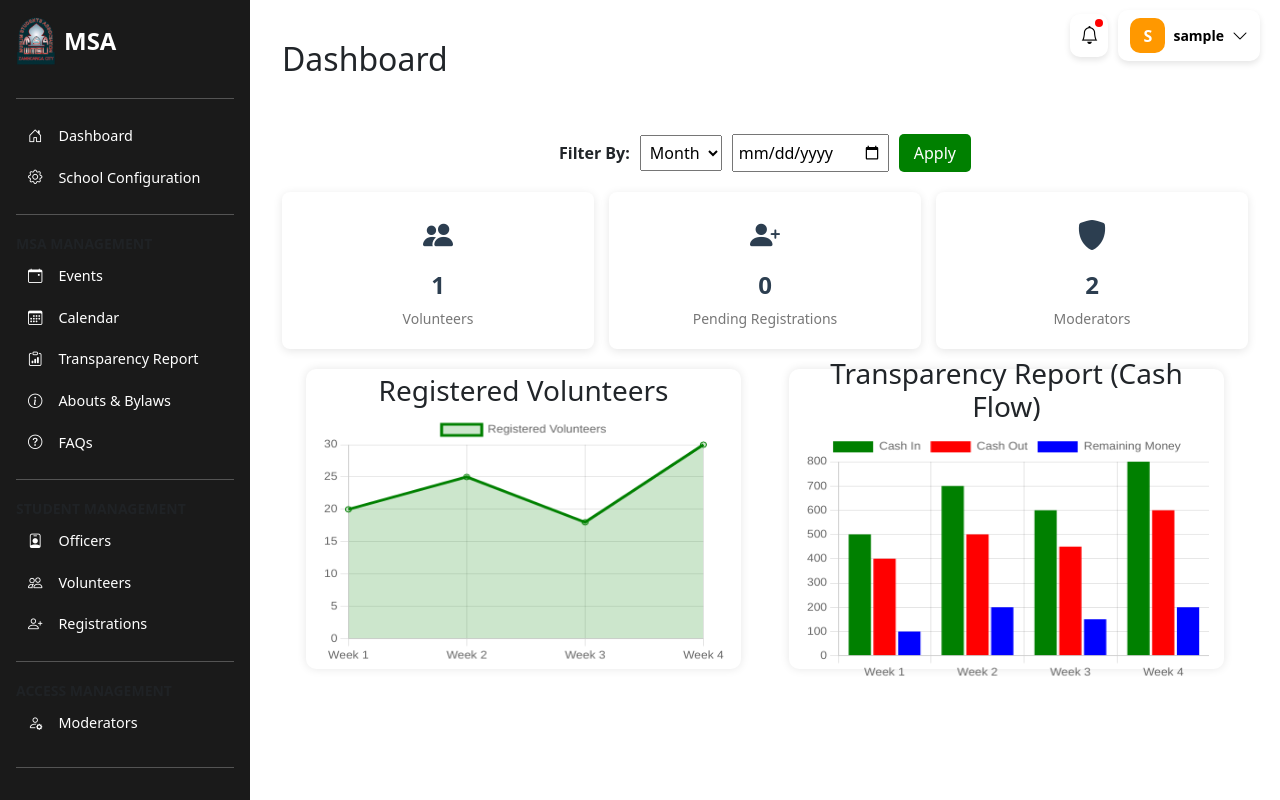
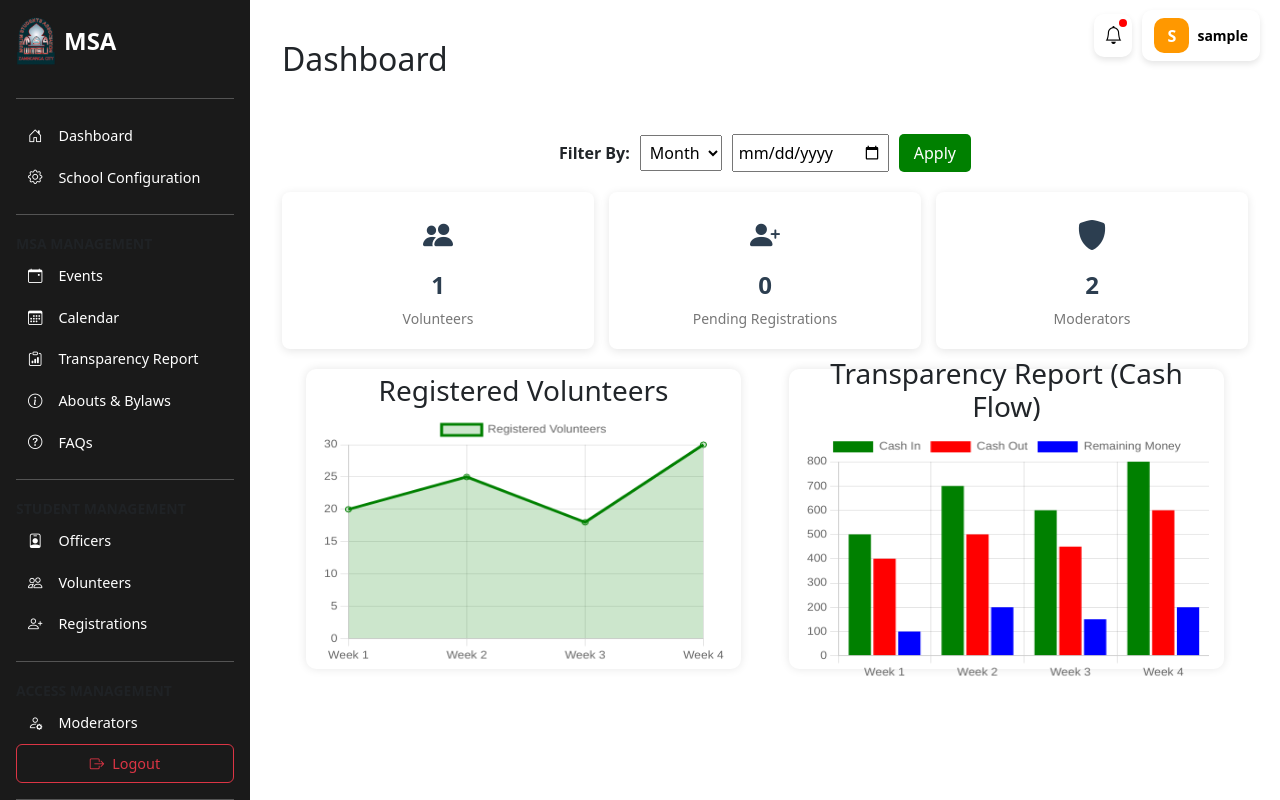
Before and after one commit to ashxeyn/msaconnect, a PHP site: page /views/admin/admin_dashboard.php in a window 1280 px wide. Run offline with PHP 8.4, Linux system fonts and the light colour scheme; the visitor is signed in with stand-in values (Sample User, id 1); data comes from the database, SQL or seed files in the repository; some libraries are stand-ins or nearby versions; some web fonts are replaced.

Commit message:
not so final navigations oy yawers

```diff
--- a/includes/sideBar.php
+++ b/includes/sideBar.php
@@ -92,6 +92,11 @@ require_once 'head.php';
         </li>
         <?php endif; ?>
     </ul>
+    <div class="text-center">
+        <a href="../../accounts/logout" class="btn btn-outline-danger w-100 d-flex align-items-center justify-content-center">
+            <i class="bi bi-box-arrow-right me-2"></i> <span class="sidebar-text">Logout</span>
+        </a>
+    </div>
 
     <hr class="text-white">
 </div>
--- a/includes/topNav.php
+++ b/includes/topNav.php
@@ -17,8 +17,6 @@ function generateColor($username) {
 $profileColor = generateColor($username);
 ?>
 
-<link rel="stylesheet" href="../../css/topNav.css">
-
 <nav class="admin-navbar">
     <div class="nav-items">
         <button class="icon-btn">
@@ -32,11 +30,11 @@ $profileColor = generateColor($username);
                     <?= $firstLetter ?>
                 </div>
                 <span class="username"><?= clean_input($username) ?></span>
-                <i class="bi bi-chevron-down"></i>
+                <!-- <i class="bi bi-chevron-down"></i> -->
             </button>
-            <ul class="dropdown-menu">
+            <!-- <ul class="dropdown-menu">
                 <li><a class="dropdown-item" href="../../accounts/logout"><i class="bi bi-box-arrow-right me-2"></i> Logout</a></li>
-            </ul>
+            </ul> -->
         </div>
     </div>
 </nav>
--- a/views/admin/admin_dashboard.php
+++ b/views/admin/admin_dashboard.php
@@ -5,6 +5,7 @@
     <?php include '../../includes/head.php'; ?>
     <title>Admin Dashboard</title>
     <link rel="stylesheet" href="../../css/sideBar.css">
+    <link rel="stylesheet" href="../../css/topNav.css">
     <script src="../../js/admin.js"></script>
 </head>
 <body>
--- a/views/admin/officers.php
+++ b/views/admin/officers.php
@@ -16,7 +16,6 @@ $result = $adminObj->fetchOfficers();
     <link rel="stylesheet" href="../../css/adminofficers.css?v=<?php echo time(); ?>">
     <script src="../../js/admin.js"></script>
     <?php include '../../includes/head.php'; ?>
-
 
 </head>
 <body>
```
